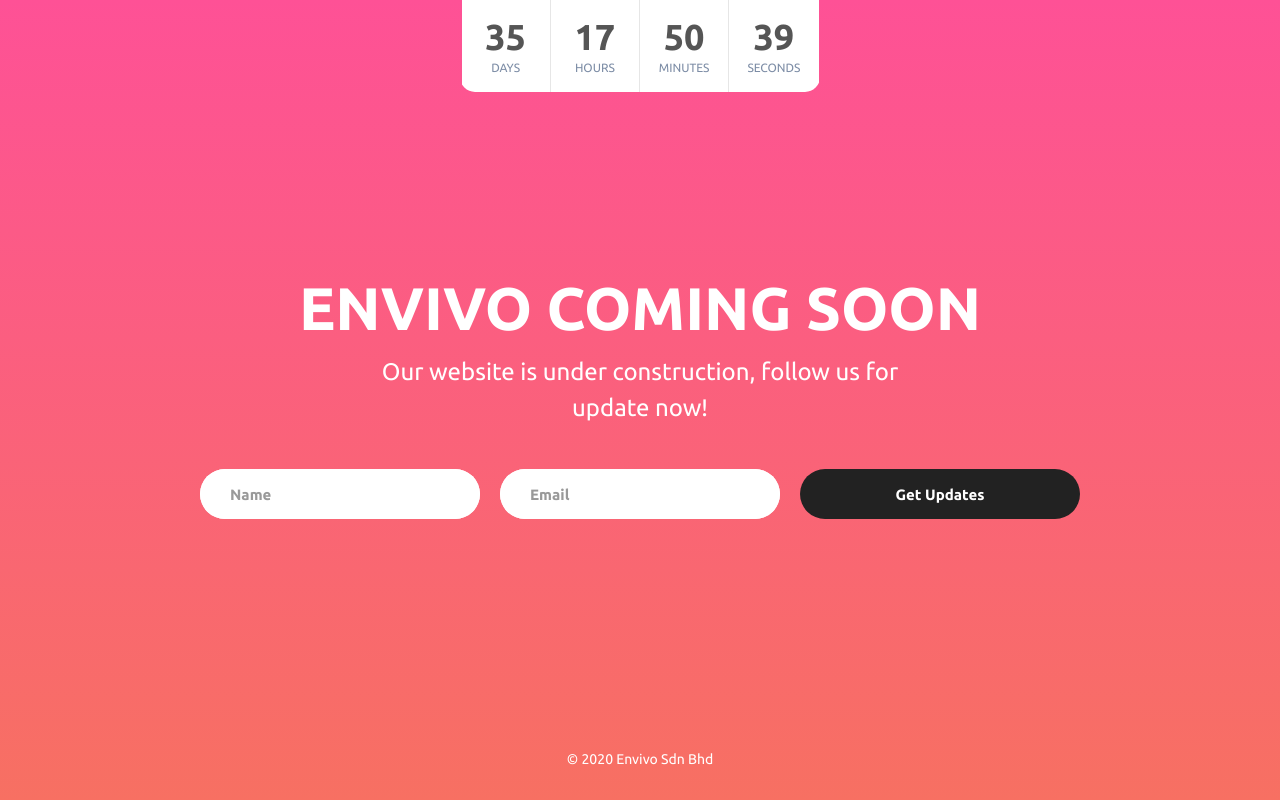
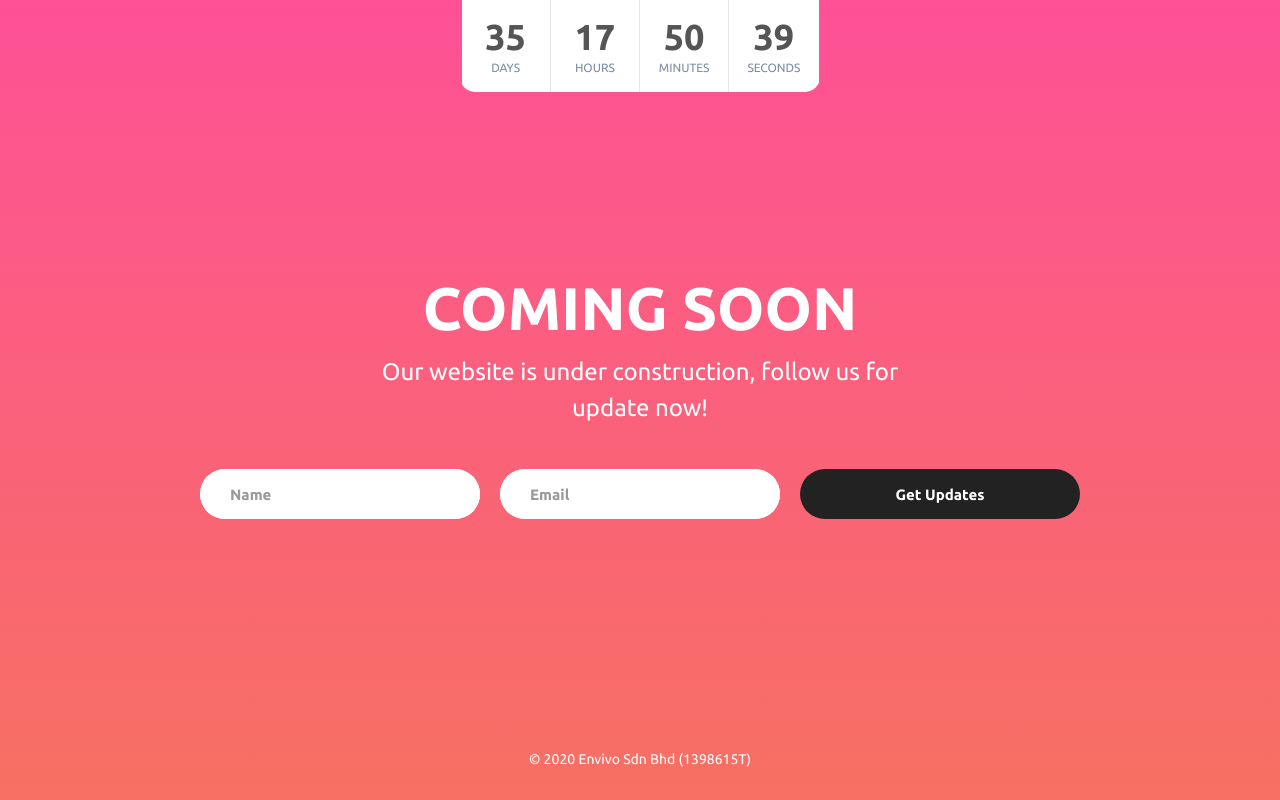
Before and after one commit to envivo-github/envivo-github.github.io, a website: page index.html in a window 1280 px wide. Drawn offline with nearby package versions, Linux system fonts and the light colour scheme.

Commit message:
add company number

```diff
--- a/index.html
+++ b/index.html
@@ -51,7 +51,7 @@
 
 		<div class="flex-col-c w-full p-t-50 p-b-80">
 			<h3 class="l1-txt1 txt-center p-b-10">
-				Envivo Coming Soon
+				Coming Soon
 			</h3>
 
 			<p class="txt-center l1-txt2 p-b-43 wsize2">
@@ -79,7 +79,7 @@
 		<script type="text/javascript">
 		var date=new Date(),
 			year = date.getFullYear(),
-			text = "© " + year + " Envivo Sdn Bhd";
+			text = "© " + year + " Envivo Sdn Bhd (1398615­T)";
 		document.getElementById("copyrightOutput").innerHTML=text;
 		</script>
 
```
